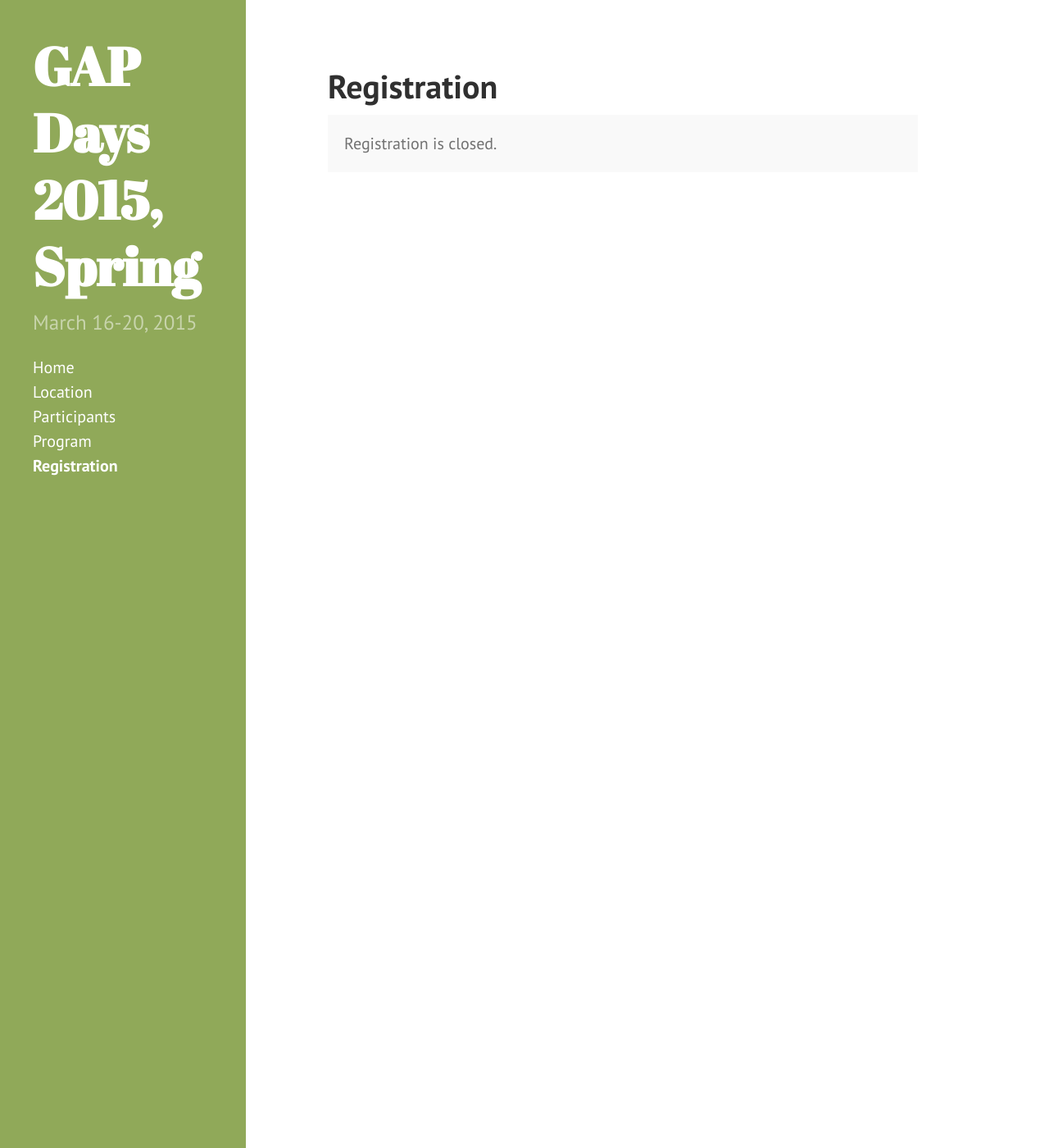
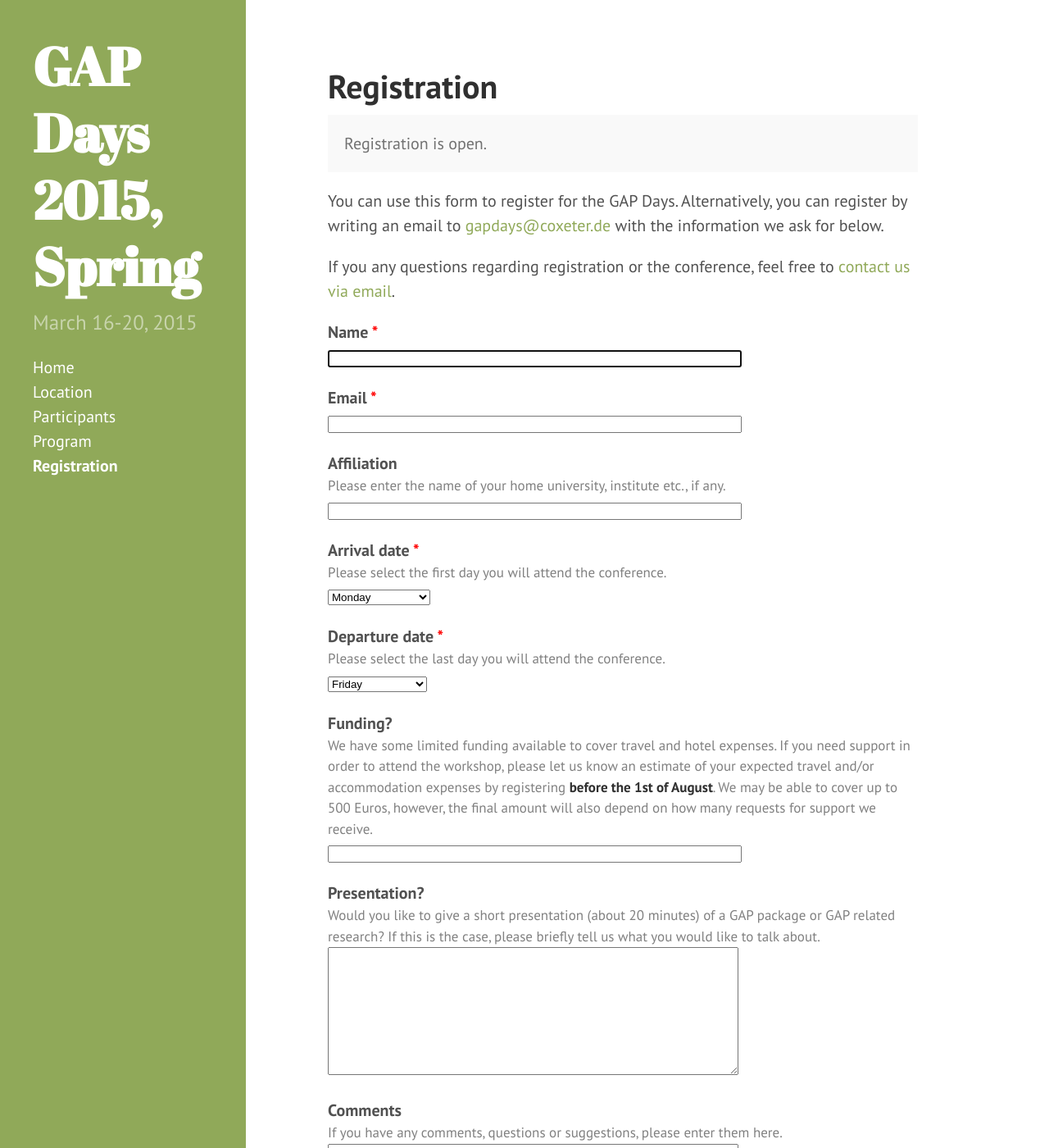
Before and after one commit to gapdays/gapdays2015-spring, a Jekyll site: the page built from registration.html, in a window 1280 px wide and 1400 px high. Shown: the whole window at 82% size. Built offline with Jekyll 4.4.1, drawn with Linux system fonts in a browser that asks for light colours; Markdown is read by kramdown in place of the engine named in the settings; part of the change alters nothing that is shown.

Commit message:
Update registration

```diff
--- a/registration.html
+++ b/registration.html
@@ -1,27 +1,34 @@
 ---
 layout: page
 title: Registration
+registration_open: yes
+form_api_token: 251c06938d6079b41363a752acd1598d
 ---
 
-
+{% if page.registration_open %}
+<p class="message">
+  Registration is open.
+</p>
+{% else %}
 <p class="message">
   Registration is closed.
 </p>
+{% endif %}
 
-{% comment %}
+{% if page.registration_open %}
 <p>
-You can use this form to register for the GAP Days 2014.
+You can use this form to register for the GAP Days.
 Alternatively, you can register by writing an email to
-<a href="mailto:gapdays2014@coxeter.de">gapdays2014@coxeter.de</a>
+<a href="mailto:gapdays@coxeter.de">gapdays@coxeter.de</a>
 with the information we ask for below.
 </p>
 
 <p>
 If you any questions
 regarding registration or the conference, feel free to
-<a href="mailto:gapdays2014@coxeter.de">contact us via email</a>.
+<a href="mailto:gapdays@coxeter.de">contact us via email</a>.
 </p>
-<form action="http://getsimpleform.com/messages?form_api_token=179c82620dd5f6dbf50841a091845f48" method="post">
+<form action="http://getsimpleform.com/messages?form_api_token={{page.form_api_token}}" method="post">
 
 <div class="form-field">
   <div class="form-field-title">
@@ -61,12 +68,12 @@ regarding registration or the conference, feel free to
     Please select the first day you will attend the conference.
   </div>
   <select name="arrival.date" id="arrival_date" required>
-    <option value="Sunday, August 24, or before" selected="selected">Sunday, August 24, or before</option>
-    <option value="Monday, August 25" selected="selected">Monday, August 25</option>
-    <option value="Tuesday, August 26">Tuesday, August 26</option>
-    <option value="Wednesday, August 27">Wednesday, August 27</option>
-    <option value="Thursday, August 28">Thursday, August 28</option>
-    <option value="Friday, August 29">Friday, August 29</option>
+    <option value="Sunday or before">Sunday or before</option>
+    <option value="Monday" selected="selected">Monday</option>
+    <option value="Tuesday">Tuesday</option>
+    <option value="Wednesday">Wednesday</option>
+    <option value="Thursday">Thursday</option>
+    <option value="Friday">Friday</option>
   </select>
 </div>
 
@@ -78,12 +85,12 @@ regarding registration or the conference, feel free to
     Please select the last day you will attend the conference.
   </div>
   <select name="departure.date" id="departure_date" required>
-    <option value="Monday, August 25">Monday, August 25</option>
-    <option value="Tuesday, August 26">Tuesday, August 26</option>
-    <option value="Wednesday, August 27">Wednesday, August 27</option>
-    <option value="Thursday, August 28">Thursday, August 28</option>
-    <option value="Friday, August 29" selected="selected">Friday, August 29</option>
-    <option value="Saturday, August 30, or later">Saturday, August 30, or later</option>
+    <option value="Monday">Monday</option>
+    <option value="Tuesday">Tuesday</option>
+    <option value="Wednesday">Wednesday</option>
+    <option value="Thursday">Thursday</option>
+    <option value="Friday" selected="selected">Friday</option>
+    <option value="Saturday or later">Saturday or later</option>
   </select>
 </div>
 
@@ -114,7 +121,6 @@ regarding registration or the conference, feel free to
   <textarea name="presentation" rows="10" cols="60"></textarea>
 </div>
 
-
 <div class="form-field">
   <div class="form-field-title">
     <label for="presentation">Comments</label>
@@ -132,4 +138,4 @@ regarding registration or the conference, feel free to
 </div>
 
 </form>
-{% endcomment %}
+{% endif %}
```
